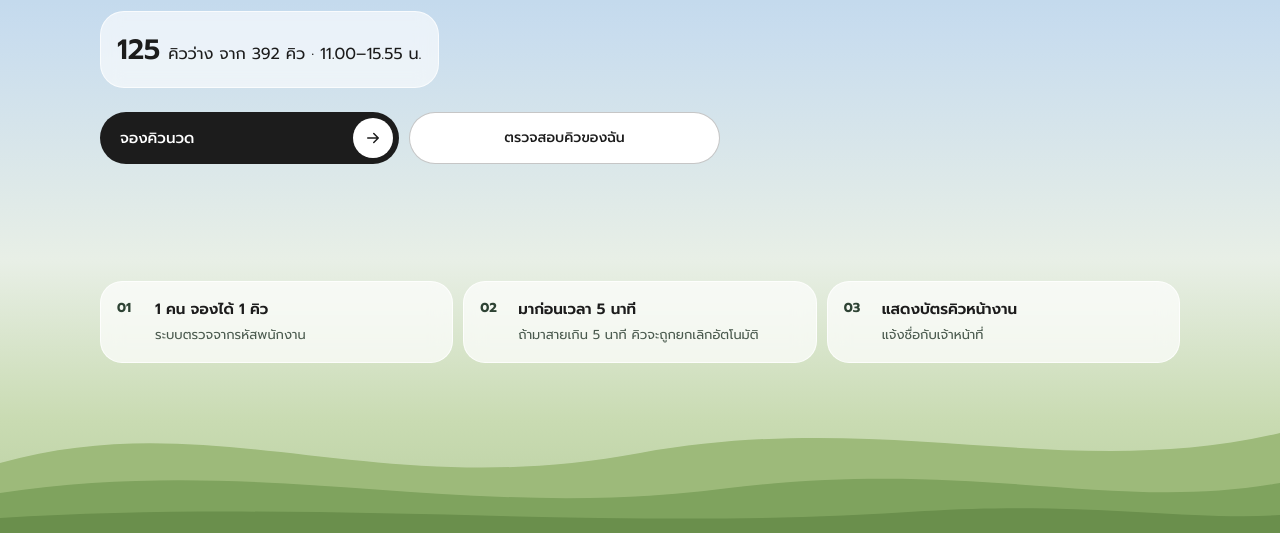
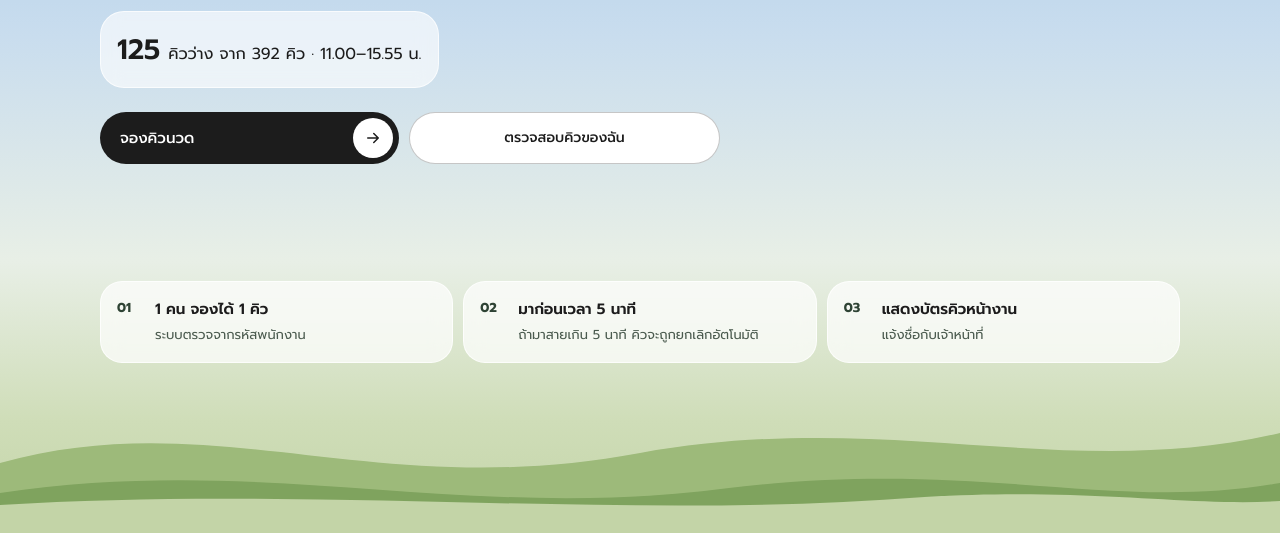
Before and after one commit to sundaee-ii/massage-break, a plain HTML site: page index.html in a window 1280 px wide. Shown: the part 267-800 px from the top of the page. Drawn offline with Linux system fonts and the light colour scheme.

Commit message:
Blend hills with Safari bar, hide desktop scrollbar
Co-Authored-By: Claude Opus 5.5 <noreply@anthropic.com>
Claude-Session: https://claude.ai/code/session_019YAN6cKGoKb3awbVnnmm6v

```diff
--- a/index.html
+++ b/index.html
@@ -25,9 +25,9 @@
 /* Safari ใช้สีพื้นหลังทึบนี้ระบายใต้แถบเวลาและแถบที่อยู่เว็บ */
 /* Safari ระบายใต้แถบเวลาด้วยสีพื้นหลังนี้ */
 html,body{background-color:#A9CAE8;overscroll-behavior:none}
-/* แถบบางติดขอบล่าง: Safari ใช้สีนี้ระบายใต้แถบที่อยู่เว็บ */
-.edge-bottom{position:fixed;left:0;right:0;bottom:0;height:2px;background:#F4F6F2;z-index:30;pointer-events:none}
-html.is-home .edge-bottom{background:#6A8F4C}
+/* ซ่อนแถบเลื่อนด้านขวา (บนคอม) */
+html{scrollbar-width:none}
+html::-webkit-scrollbar,body::-webkit-scrollbar{display:none;width:0;height:0}
 html,body{margin:0;color:var(--ink);font-family:'Prompt',sans-serif;-webkit-font-smoothing:antialiased}
 button,input,select{font-family:inherit;font-size:15px;color:var(--ink)}
 button{cursor:pointer}
@@ -97,10 +97,8 @@ h1 em{font-weight:500;color:var(--accent)}
 /* home */
 .hero{position:relative;min-height:100vh;min-height:100lvh;display:flex;flex-direction:column}
 /* พื้นหลังหน้าแรก: ติดอยู่กับจอ เต็มจอตลอด เนื้อหาเลื่อนอยู่ด้านบน */
-.bgfix{display:none;position:fixed;left:0;right:0;top:0;height:100vh;height:100svh;z-index:0;pointer-events:none;background:linear-gradient(180deg,#9EC3E6 0%,#C9DDEE 38%,#E8EFE6 66%,#C9DBB2 86%,#B9CFA0 100%)}
+.bgfix{display:none;position:fixed;left:0;right:0;top:0;height:100vh;height:100lvh;z-index:0;pointer-events:none;background:linear-gradient(180deg,#9EC3E6 0%,#C9DDEE 38%,#E8EFE6 66%,#CFDDB8 86%,#C3D4A7 100%)}
 html.is-home .bgfix{display:block}
-/* เปิดจากหน้าจอโฮม (ไม่มีแถบ Safari) ให้พื้นหลังยาวถึงขอบล่างสุด */
-@media (display-mode: standalone){ .bgfix{height:100lvh} }
 #app{position:relative;z-index:1;background:var(--bg);min-height:100vh}
 html.is-home #app{background:transparent}
 .hero .wrap{position:relative;z-index:1;width:100%;flex:1;padding-top:calc(28px + var(--safe-top));padding-bottom:calc(150px + var(--safe-bottom));display:flex;flex-direction:column;gap:14px}
@@ -167,9 +165,8 @@ html.is-home #app{background:transparent}
 </style>
 </head>
 <body>
-<div class="bgfix" aria-hidden="true"><svg class="hills" viewBox="0 0 1440 140" preserveAspectRatio="none" aria-hidden="true"><path d="M0 70 C240 10 420 110 720 60 C1000 15 1200 90 1440 40 L1440 140 L0 140Z" fill="#9DBA7A"/><path d="M0 100 C300 60 520 130 820 95 C1100 65 1250 120 1440 90 L1440 140 L0 140Z" fill="#7FA35E"/><path d="M0 125 C360 105 700 140 1040 118 C1220 108 1340 128 1440 122 L1440 140 L0 140Z" fill="#6A8F4C"/></svg></div>
+<div class="bgfix" aria-hidden="true"><svg class="hills" viewBox="0 0 1440 140" preserveAspectRatio="none" aria-hidden="true"><path d="M0 70 C240 10 420 110 720 60 C1000 15 1200 90 1440 40 L1440 140 L0 140Z" fill="#9DBA7A"/><path d="M0 100 C300 60 520 130 820 95 C1100 65 1250 120 1440 90 L1440 140 L0 140Z" fill="#7FA35E"/><path d="M0 112 C360 92 700 128 1040 104 C1220 94 1340 114 1440 108 L1440 140 L0 140Z" fill="#C3D4A7"/></svg></div>
 <main id="app"></main>
-<div class="edge-bottom" aria-hidden="true"></div>
 
 <script>
 /* ===== ข้อมูลตัวอย่าง (ภายหลังจะดึงจาก Google Sheets) ===== */
```
